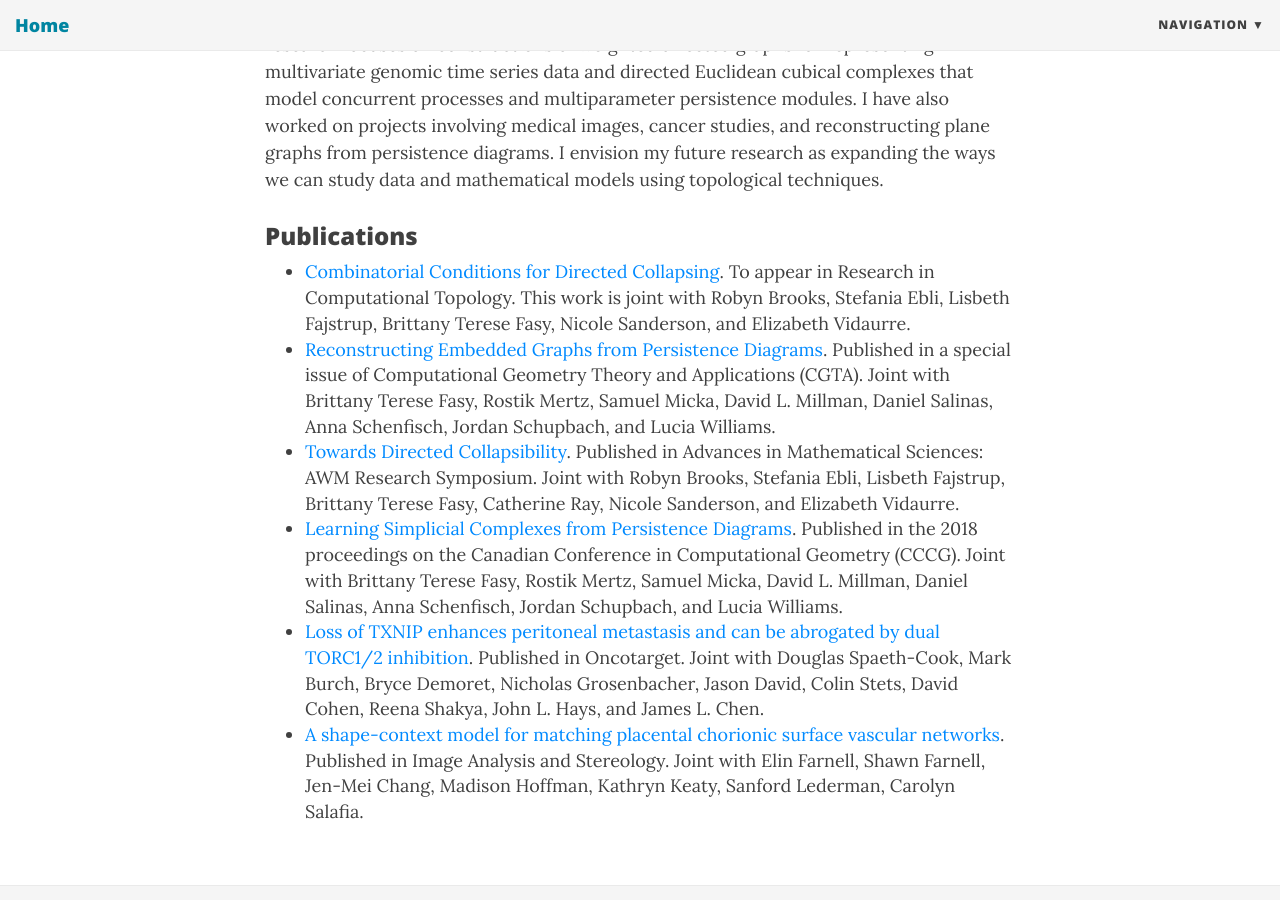
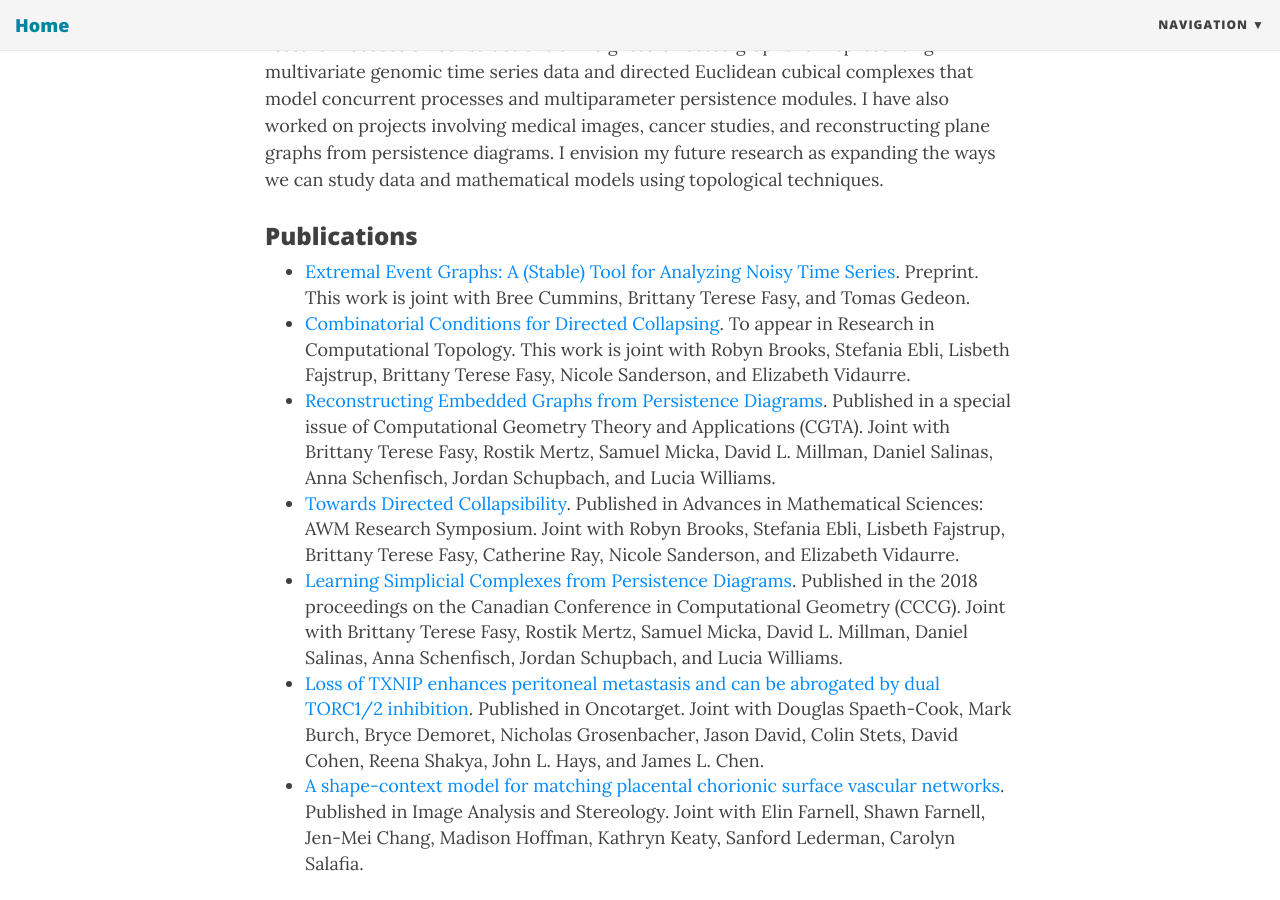
Before and after one commit to robinbelton/robinbelton.github.io, a Jekyll site: the page built from research.html, in a window 1280 px wide and 900 px high, scrolled down 311 px. Built offline with Jekyll 4.4.1, drawn with Linux system fonts in a browser that asks for light colours; nearby versions of some CDN libraries.

Commit message:
Update research page

```diff
--- a/research.html
+++ b/research.html
@@ -11,6 +11,8 @@ use-site-title: true
 <h3>Publications</h3>
 
 <ul>
+    <li> <a href="https://arxiv.org/pdf/2203.09552.pdf">Extremal Event Graphs: A (Stable) Tool for Analyzing Noisy Time Series</a>. Preprint. This work is joint with Bree Cummins, Brittany Terese Fasy, and Tomas Gedeon.
+    </li>
     <li> <a href="https://arxiv.org/pdf/2106.01524.pdf">Combinatorial Conditions for Directed Collapsing</a>. To appear in Research in Computational Topology. This work is joint with Robyn Brooks, Stefania Ebli, Lisbeth Fajstrup, Brittany Terese Fasy, Nicole Sanderson, and Elizabeth Vidaurre.
     </li>
     <li><a href="https://arxiv.org/pdf/1912.08913.pdf">Reconstructing Embedded Graphs from Persistence Diagrams</a>. Published in a special issue of Computational Geometry Theory and Applications (CGTA). Joint with Brittany Terese Fasy, Rostik Mertz, Samuel Micka, David L. Millman, Daniel Salinas, Anna Schenfisch, Jordan Schupbach, and Lucia Williams.</li>
```
